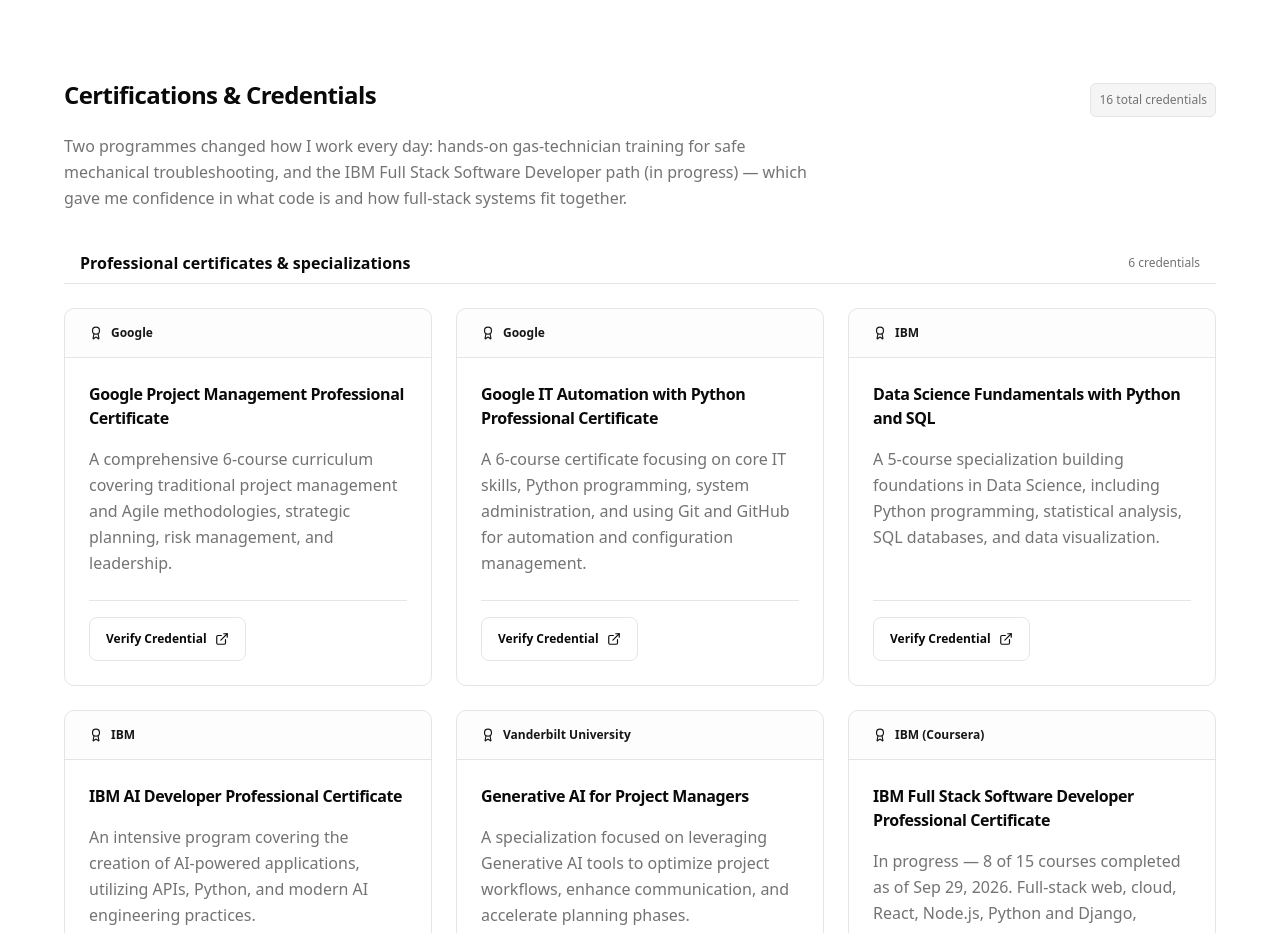
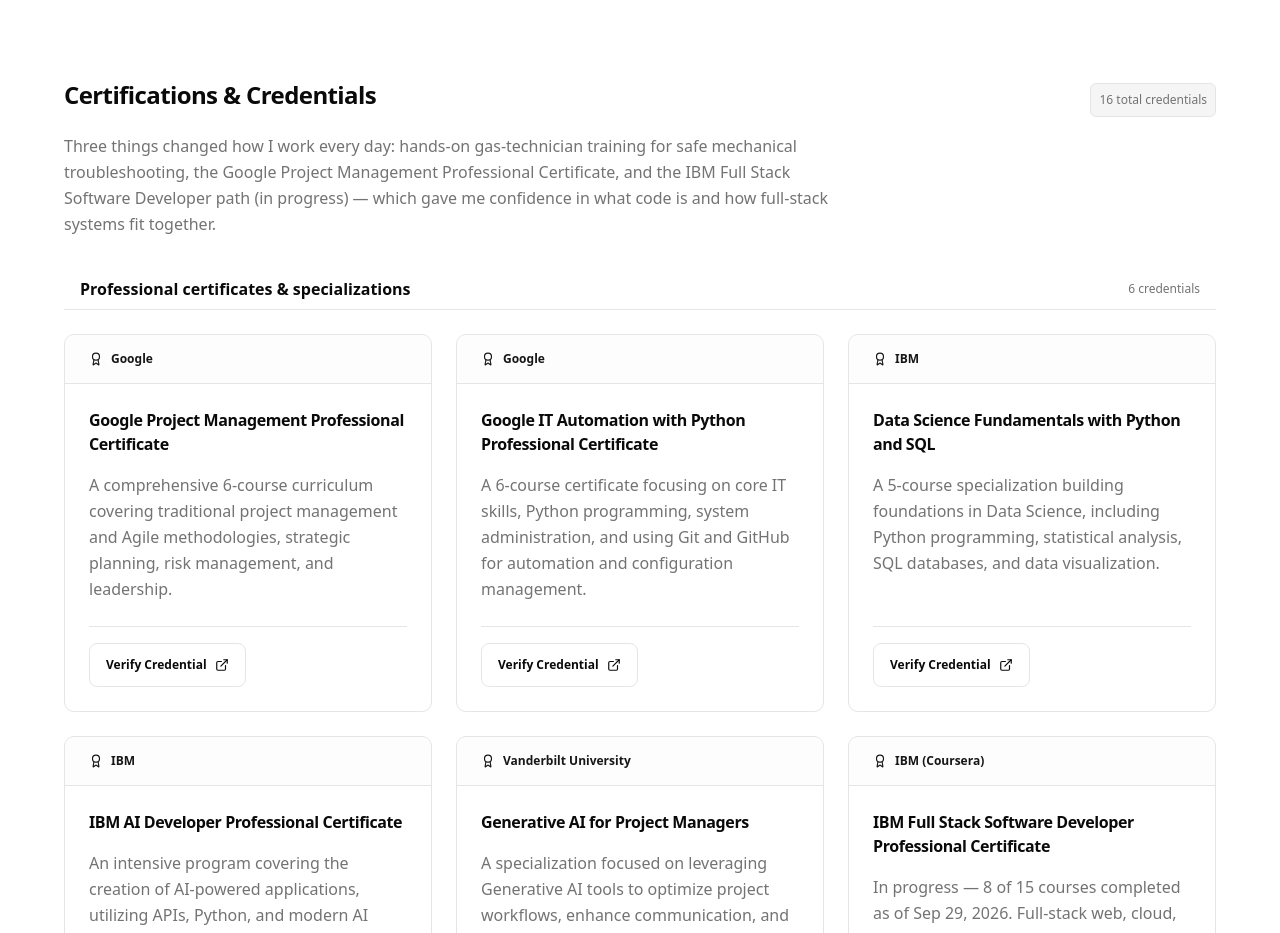
Before and after one commit to josehidalgoalvarez/ai-portfolio, a React (Vite) app: page / in a window 1280 px wide. Shown: the part 5460-6393 px from the top of the page. Built offline with nearby package versions, Linux system fonts and the light colour scheme.

Commit message:
Certifications header names three programmes incl. Google PM cert

```diff
--- a/src/components/Certifications.tsx
+++ b/src/components/Certifications.tsx
@@ -50,7 +50,7 @@ export default function Certifications() {
           </span>
         </div>
         <p className="text-base text-muted-foreground leading-relaxed max-w-3xl">
-          Two programmes changed how I work every day: hands-on gas-technician training for safe mechanical troubleshooting, and the IBM Full Stack Software Developer path (in progress) — which gave me confidence in what code is and how full-stack systems fit together.
+          Three things changed how I work every day: hands-on gas-technician training for safe mechanical troubleshooting, the Google Project Management Professional Certificate, and the IBM Full Stack Software Developer path (in progress) — which gave me confidence in what code is and how full-stack systems fit together.
         </p>
       </div>
 
```
